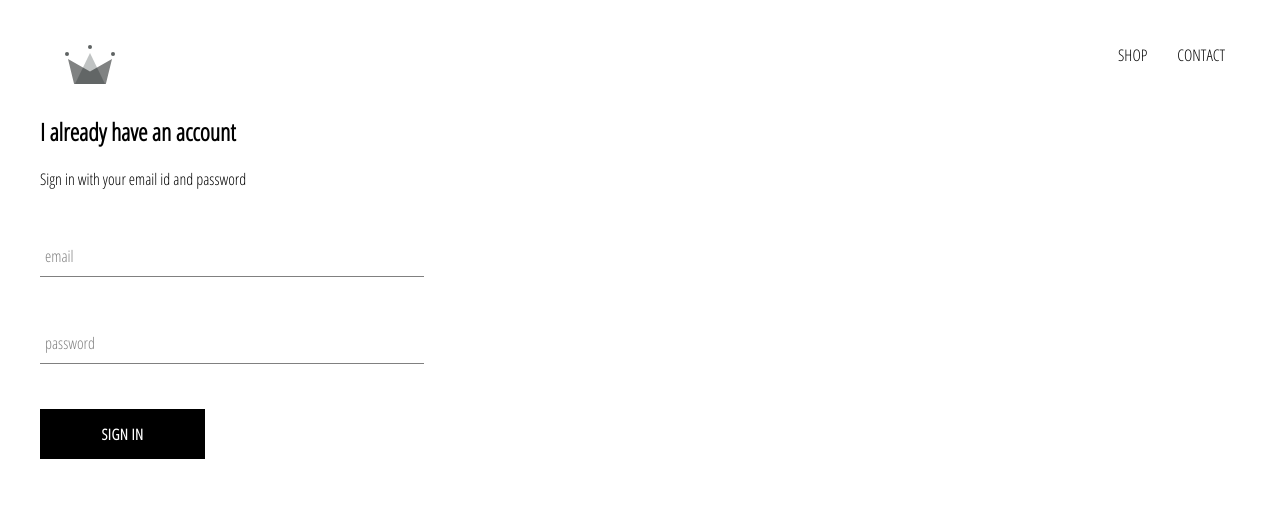
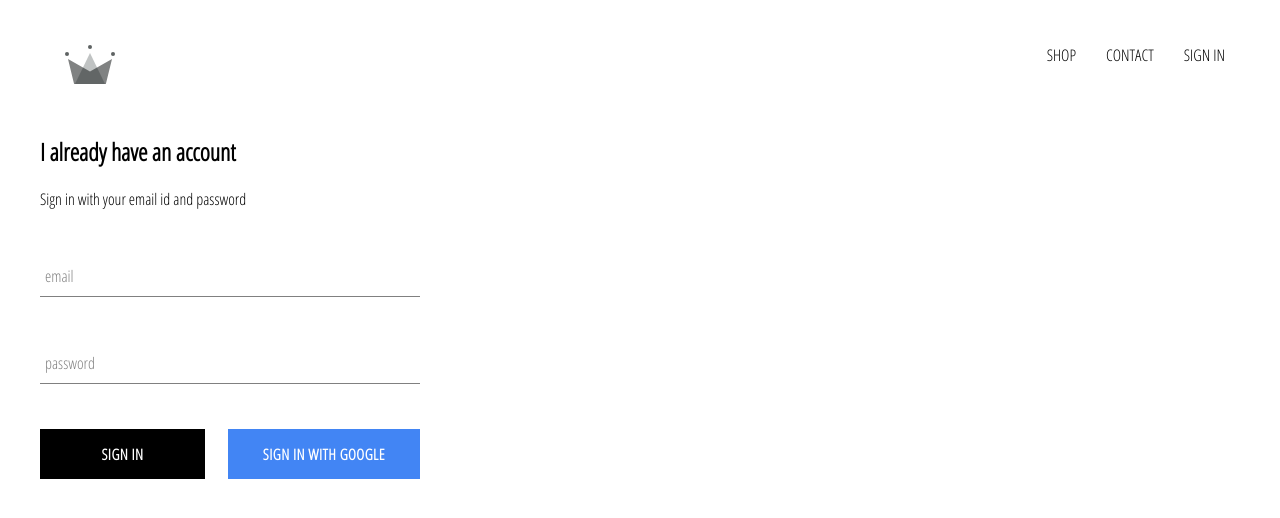
Before and after one commit to Achudan/crwn-clothing, a React (Create React App) app: page /signinsignup in a window 1280 px wide. Shown: the top 518 px of the page. Built offline with nearby package versions, Linux system fonts and the light colour scheme; no server answers.

Commit message:
firebase and google signin

```diff
--- a/package.json
+++ b/package.json
@@ -6,6 +6,7 @@
     "@testing-library/jest-dom": "^5.15.0",
     "@testing-library/react": "^11.2.7",
     "@testing-library/user-event": "^12.8.3",
+    "firebase": "^9.6.1",
     "react": "^17.0.2",
     "react-dom": "^17.0.2",
     "react-router-dom": "^6.0.2",
--- a/src/App.js
+++ b/src/App.js
@@ -4,16 +4,33 @@
 import ShopPage from './Pages/Shop/shop.component';
 import Header from './Components/Header/header.component';
 import SigninSignup from './Pages/Signin-SignupPage/signin-signup.component';
+import { useEffect, useState } from 'react';
+import { auth } from './firebase/firebase.utils';
 
 const Hats = () =>{
   return(<div>HAts</div>)
 }
 
+//help
+//https://benmcmahen.com/using-firebase-with-react-hooks/
+
 function App() {
+  const [user, setUser] = useState(null);
+  //   ()=>{
+  //   const user = auth.currentUser;
+  //   return user;
+  // });
+  useEffect(()=>{
+    // console.log("effect");
+    const unsubscribeFromAuth = auth.onAuthStateChanged((user)=>{
+      setUser(user);
+    })
+    return ()=>{unsubscribeFromAuth()}
+  },[]);
   return (
     <div className="App">
       {/* <Homepage /> */}
-      <Header />
+      <Header currentUser={user}/>
       <Routes>
         <Route  path='/' element={<Homepage/>}/>
         <Route  path='/hats' element={<Hats/>} />
--- a/src/Components/Custom-Button/custom-button.component.jsx
+++ b/src/Components/Custom-Button/custom-button.component.jsx
@@ -1,8 +1,8 @@
 import React from "react";
 import './custom-button.styles.scss';
 
-const CustomButton = ({children, ...otherProps}) =>(
-    <button className="custom-button" {...otherProps}>{children}</button>
+const CustomButton = ({children, isGoogleSignIn,...otherProps}) =>(
+    <button className={`${isGoogleSignIn?'google-sign-in':''} custom-button`} {...otherProps}>{children}</button>
 )
 
 export default CustomButton;
--- a/src/Components/Custom-Button/custom-button.styles.scss
+++ b/src/Components/Custom-Button/custom-button.styles.scss
@@ -19,4 +19,13 @@
       color: black;
       border: 1px solid black;
     }
+
+    &.google-sign-in{
+      background-color: #4285f4;
+      color: white;
+
+      &:hover{
+        background-color: #357ae8;
+      }
+    }
   }
--- a/src/Components/Form-Input/form-input.component.jsx
+++ b/src/Components/Form-Input/form-input.component.jsx
@@ -3,7 +3,7 @@
 import './form-input.styles.scss';
 
 const FormInput = ({handleChange, label, ...otherProps}) =>{
-    console.log(label)
+    // console.log(label)
     return(
     <div className="group">
         <input className="form-input" onChange={handleChange} {...otherProps}/>
--- a/src/Components/Header/header.component.jsx
+++ b/src/Components/Header/header.component.jsx
@@ -2,8 +2,9 @@
 import { Link } from "react-router-dom";
 import { ReactComponent as Logo } from './crown.svg';
 import './header.styles.scss';
+import { auth } from "../../firebase/firebase.utils";
 
-const Header = () =>(
+const Header = ({currentUser}) =>(
     <div className='header'>
         <Link className='logo-container' to="/" >
             <Logo className='logo' />
@@ -11,6 +12,13 @@
         <div className="options">
             <Link className="option" to="/shop">SHOP</Link>
             <Link className="option" to="/contact">CONTACT</Link>
+            {
+                currentUser?
+                (<div className="option" onClick={()=>auth.signOut()}>{auth.currentUser.displayName.toUpperCase()}</div>):
+                (<Link className="option" to="/signinsignup">SIGN IN</Link>)
+            }
+            {console.log('user',currentUser)}
+
         </div>
     </div>
 )
--- a/src/Components/Header/header.styles.scss
+++ b/src/Components/Header/header.styles.scss
@@ -20,6 +20,7 @@
 
         .option{
             padding: 10px 15px;
+            cursor: pointer;
         }
     }
 }
--- a/src/Components/Sign-in/Sign-in.component.jsx
+++ b/src/Components/Sign-in/Sign-in.component.jsx
@@ -3,6 +3,7 @@
 import './Sign-in.styles.scss';
 import FormInput from "../Form-Input/form-input.component";
 import CustomButton from "../Custom-Button/custom-button.component";
+import {signInWithGoogle} from '../../firebase/firebase.utils'
 
 const Signin = () =>{
     const [name, setName] = useState({email:'',password:''});
@@ -10,7 +11,7 @@
         e.preventDefault();
     }
     const handleChange = (e) =>{
-        console.log([e.target.name],e.target.value)
+        // console.log([e.target.name],e.target.value)
         setName((values)=>({...values,[e.target.name]:e.target.value,}))
     }
     return(
@@ -21,8 +22,10 @@
             <form onSubmit={handleSubmit}>
                 <FormInput name="email" type="email" value={name.email} handleChange={(e)=>handleChange(e)} label="email" required/>
                 <FormInput name="password" type="password" value={name.password} handleChange={(e)=>handleChange(e)} label="password" required/>
-
-                <CustomButton type="submit">Sign in</CustomButton>
+                <div className="buttons">
+                    <CustomButton type="submit">Sign in</CustomButton>
+                    <CustomButton onClick={signInWithGoogle} isGoogleSignIn>Sign in with Google</CustomButton>
+                </div>
             </form>
         </div>
     );
--- a/src/Components/Sign-in/Sign-in.styles.scss
+++ b/src/Components/Sign-in/Sign-in.styles.scss
@@ -1,3 +1,10 @@
 .sign-in{
-    width: 30vw;
+    width: 380px;
+    display: flex;
+    flex-direction: column;
+
+    .buttons{
+        display: flex;
+        justify-content: space-between;
+    }
 }
--- /dev/null
+++ b/src/firebase/firebase.utils.js
@@ -0,0 +1,23 @@
+import firebase from 'firebase/compat/app';
+import 'firebase/compat/auth';
+import 'firebase/compat/firestore';
+
+const config = {
+    apiKey: "AIzaSyCVEECM9OPOxmLyl0sHatG_uBa7D4vXCzQ",
+    authDomain: "crwn-dbv1.firebaseapp.com",
+    projectId: "crwn-dbv1",
+    storageBucket: "crwn-dbv1.appspot.com",
+    messagingSenderId: "440789013822",
+    appId: "1:440789013822:web:c9ffeb25d1f4f0643c886f",
+    measurementId: "G-VX8Z2BPTYH"
+  };
+
+firebase.initializeApp(config);
+export const auth = firebase.auth();
+export const firestore = firebase.firestore();
+
+const provider = new firebase.auth.GoogleAuthProvider();
+provider.setCustomParameters({prompt: 'select_account'});
+export const signInWithGoogle = () => auth.signInWithPopup(provider);
+
+export default firebase;
```
Also changed, not shown: src/App.css (line endings or trailing spaces), 1 other file (tests, documents, lock files or other folders).
